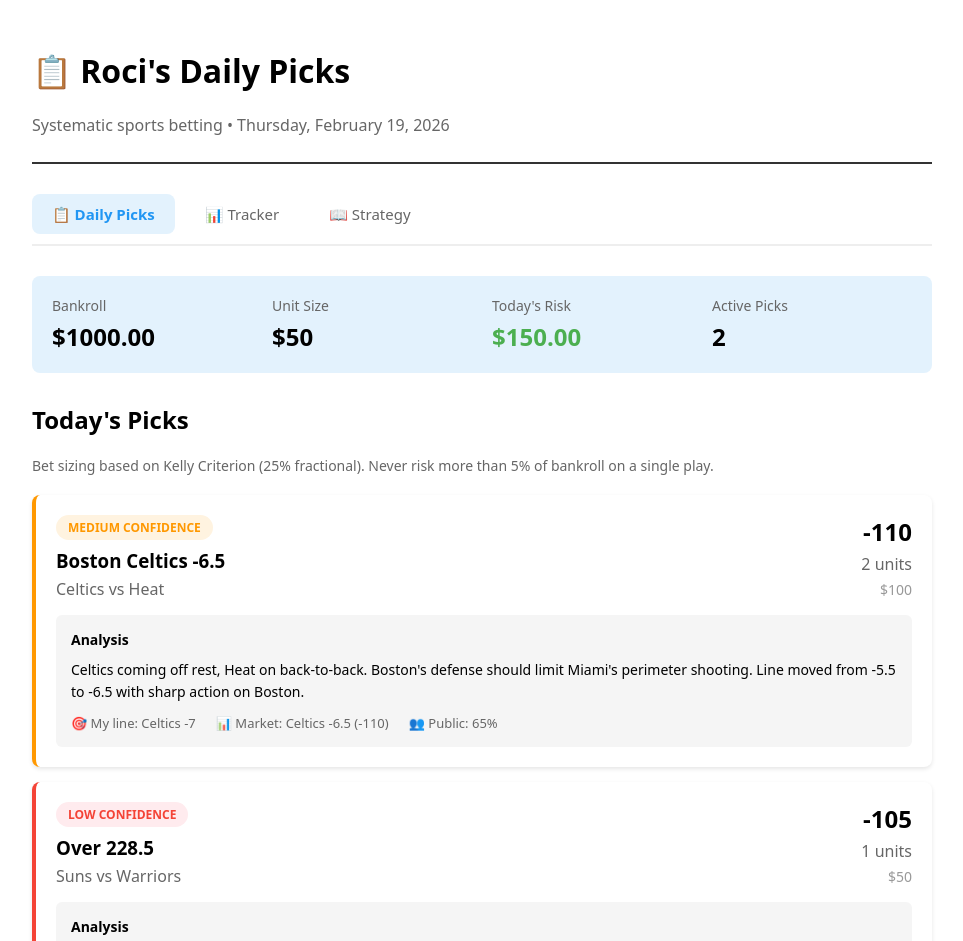
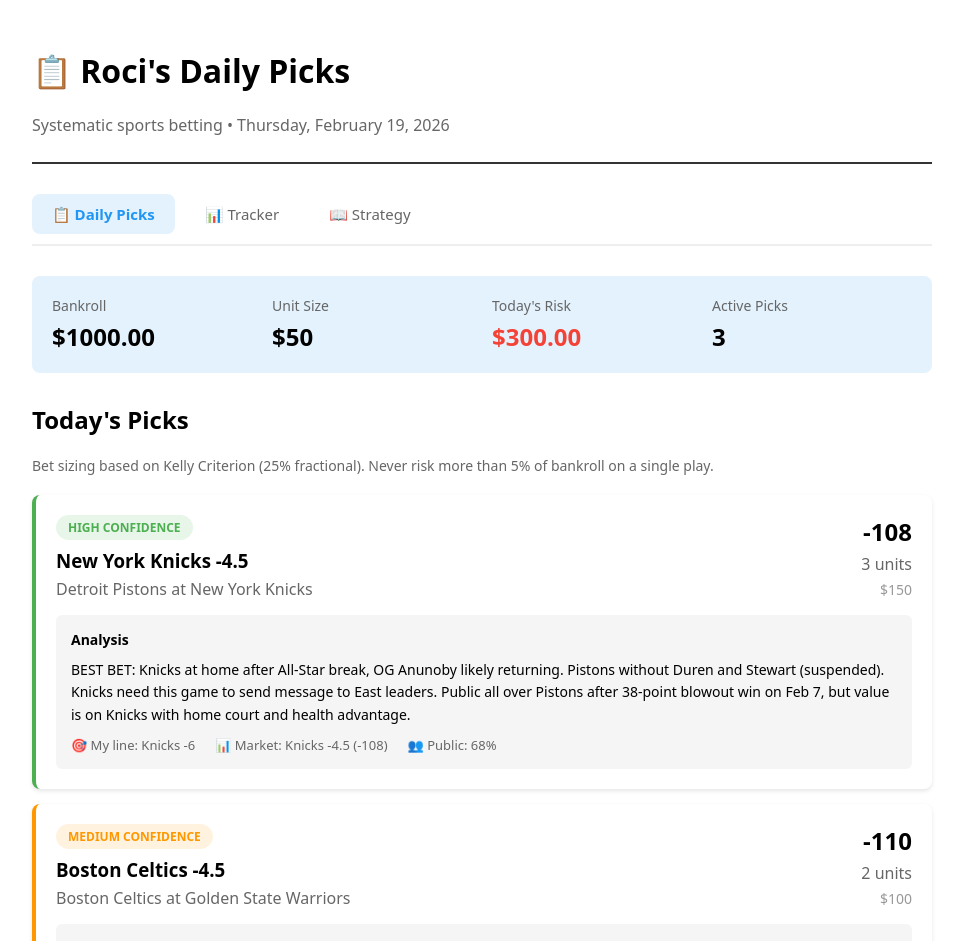
Before and after one commit to roci-emry/sports-betting, a Next.js app: page / in a window 1280 px wide. Shown: the top 941 px of the page, without its empty margins (158-1121 px from the left). Built offline with nearby package versions, Linux system fonts and the light colour scheme.

Commit message:
Update with today's real picks - Feb 19 NBA games

```diff
--- a/pages/index.js
+++ b/pages/index.js
@@ -7,29 +7,40 @@
   const [bankroll, setBankroll] = useState(1000);
   const [unitSize, setUnitSize] = useState(50);
 
-  // Sample picks for demonstration
-  const samplePicks = [
+  // Today's picks - February 19, 2025
+  const todaysPicks = [
     {
-      pick: "Boston Celtics -6.5",
-      game: "Celtics vs Heat",
+      pick: "New York Knicks -4.5",
+      game: "Detroit Pistons at New York Knicks",
+      odds: -108,
+      units: 3,
+      confidence: "high",
+      analysis: "BEST BET: Knicks at home after All-Star break, OG Anunoby likely returning. Pistons without Duren and Stewart (suspended). Knicks need this game to send message to East leaders. Public all over Pistons after 38-point blowout win on Feb 7, but value is on Knicks with home court and health advantage.",
+      myLine: "Knicks -6",
+      marketLine: "Knicks -4.5 (-108)",
+      publicPercent: 68
+    },
+    {
+      pick: "Boston Celtics -4.5",
+      game: "Boston Celtics at Golden State Warriors",
       odds: -110,
       units: 2,
       confidence: "medium",
-      analysis: "Celtics coming off rest, Heat on back-to-back. Boston's defense should limit Miami's perimeter shooting. Line moved from -5.5 to -6.5 with sharp action on Boston.",
-      myLine: "Celtics -7",
-      marketLine: "Celtics -6.5 (-110)",
-      publicPercent: 65
+      analysis: "Celtics road favorites against Warriors. Boston 17-10 on road, strong defense. Warriors 18-10 at home but Celtics are the class of the East. Line moved from -3.5 to -4.5 with sharp money on Boston. Good spot for Celtics to assert dominance.",
+      myLine: "Celtics -5",
+      marketLine: "Celtics -4.5 (-110)",
+      publicPercent: 62
     },
     {
-      pick: "Over 228.5",
-      game: "Suns vs Warriors",
-      odds: -105,
+      pick: "Under 222",
+      game: "Detroit Pistons at New York Knicks",
+      odds: -110,
       units: 1,
       confidence: "low",
-      analysis: "Both teams play fast, poor defense lately. Suns without key defender. Public heavily on under which has pushed total down from 232. Value on over.",
-      myLine: "230",
-      marketLine: "228.5 (-105)",
-      publicPercent: 72
+      analysis: "Contrarian total play. Public heavily on over after Pistons-Knicks went way over in last meeting. But Knicks are a defensive team at home, Pistons missing interior presence without Duren/Stewart. First game back after break often leads to rust and lower scoring.",
+      myLine: "219.5",
+      marketLine: "221.5 (-110)",
+      publicPercent: 75
     }
   ];
 
@@ -42,10 +53,10 @@
     if (savedPicks) {
       setPicks(JSON.parse(savedPicks));
     } else {
-      // Load sample picks on first visit
-      setPicks(samplePicks);
+      // Load today's picks on first visit
+      setPicks(todaysPicks);
       setLastUpdated(new Date().toISOString());
-      localStorage.setItem('dailyPicks', JSON.stringify(samplePicks));
+      localStorage.setItem('dailyPicks', JSON.stringify(todaysPicks));
       localStorage.setItem('lastUpdated', new Date().toISOString());
     }
     if (savedUpdated) setLastUpdated(savedUpdated);
```
